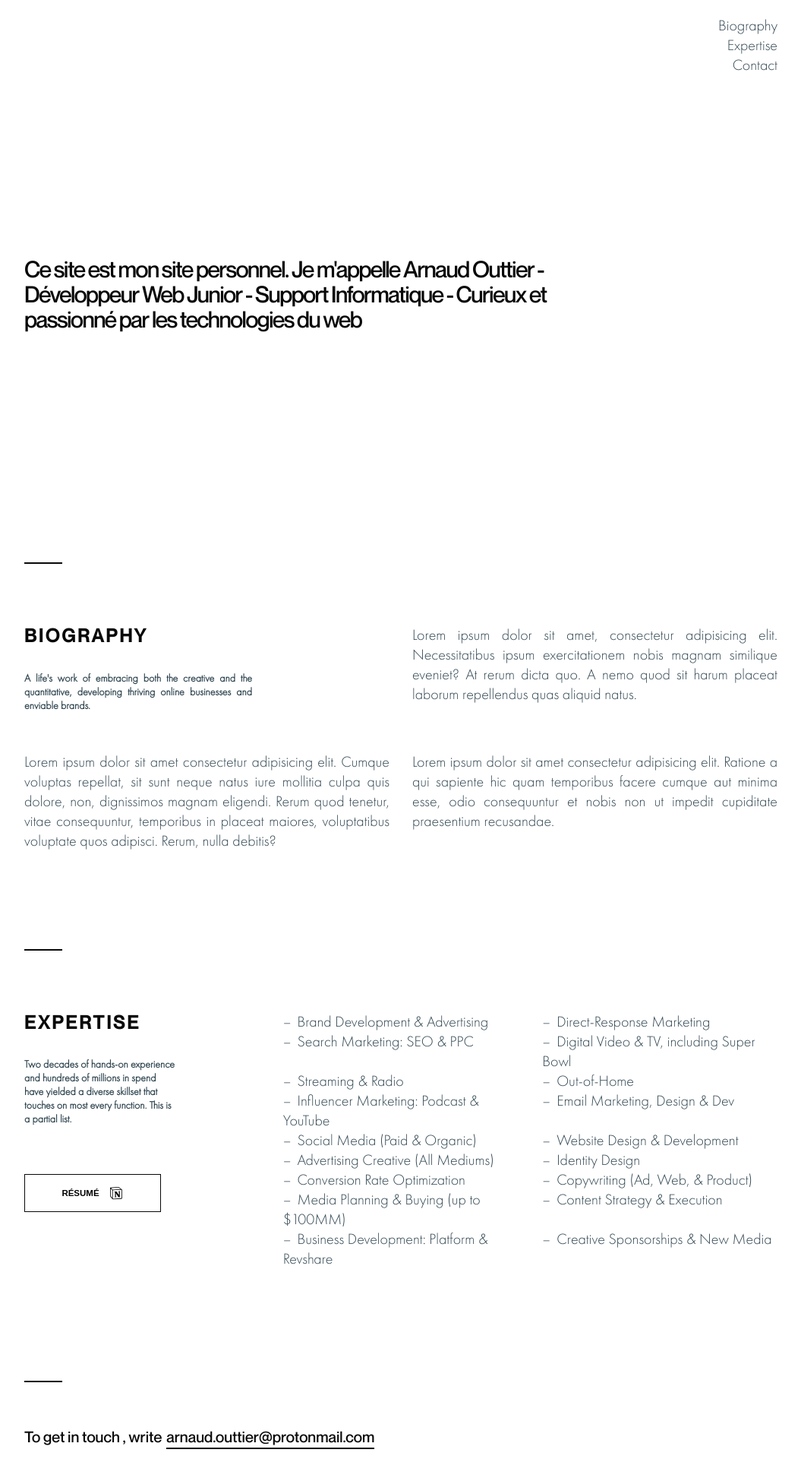
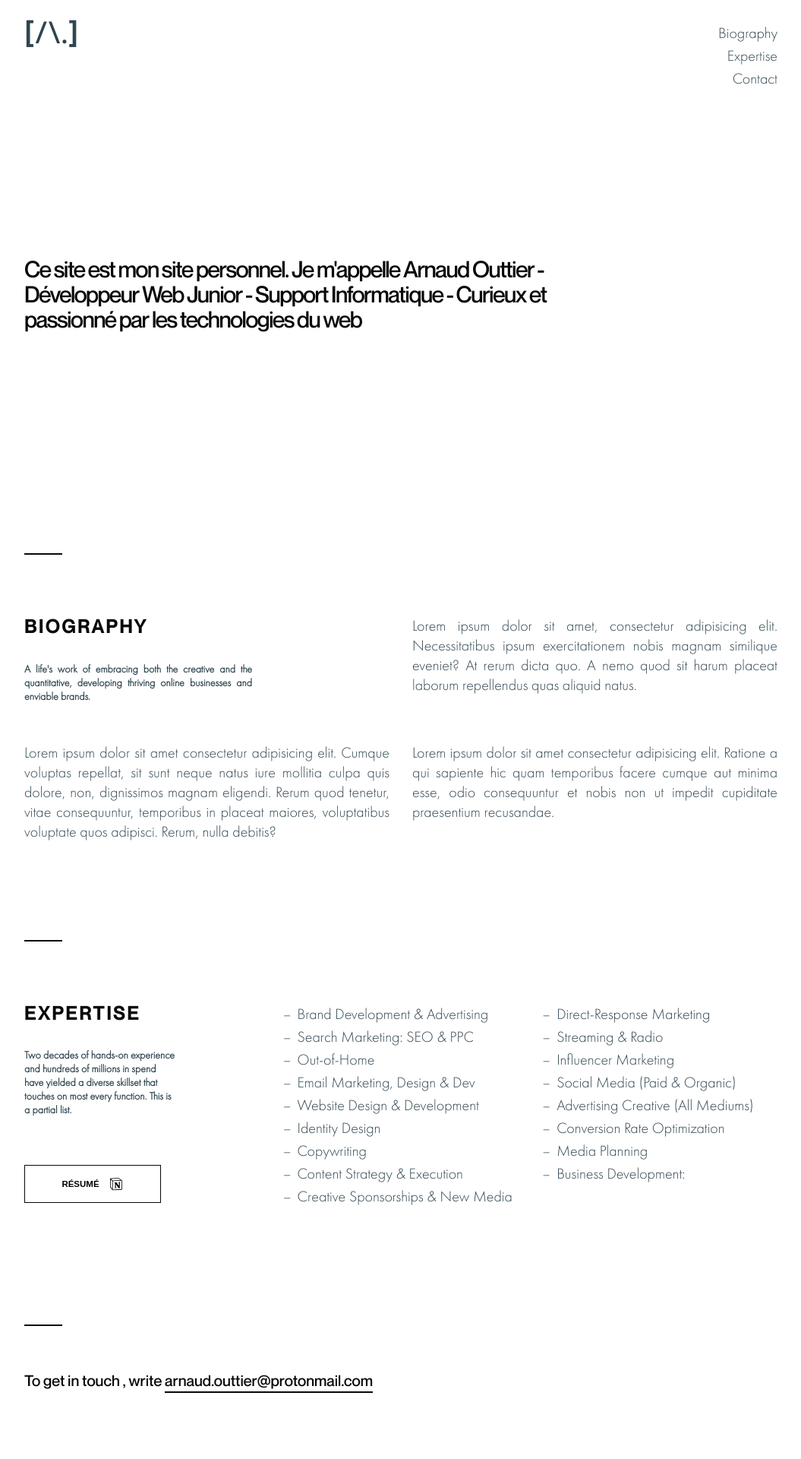
Before and after one commit to arnaudouttier/arnaud-personnal-tailwind, a Vue app: page / in a window 1280 px wide. Shown: the top 1920 px of the page at 76% size, without its empty margins (112-1167 px from the left). Built offline with nearby package versions, Linux system fonts and the light colour scheme.

Commit message:
add logo smooth scroll

```diff
--- a/src/assets/scss/_global.scss
+++ b/src/assets/scss/_global.scss
@@ -5,6 +5,7 @@
 // 1rem = 10px
 html {
     font-size: 62.5%;
+    scroll-behavior: smooth;
 }
 
 body{
@@ -42,8 +43,9 @@ p{
 
 ul {
     list-style: none;
-    line-height: 2.6rem;
+    line-height: 3rem;
     padding: 0;
+    white-space: nowrap;
 }
 
 a{
--- a/src/components/Biography.vue
+++ b/src/components/Biography.vue
@@ -1,5 +1,5 @@
 <template>
-  <section class="biography js-scroll fade-in">
+  <section id="biography" class="biography js-scroll fade-in">
     <div class="biography-header">
       <h2>Biography</h2>
       <p>
--- a/src/components/Contact.vue
+++ b/src/components/Contact.vue
@@ -1,7 +1,6 @@
 <template>
-  <section class="contact js-scroll fade-from-bottom">
-    <p>To get in touch , write</p>
-    <a href="">arnaud.outtier@protonmail.com</a>
+  <section id="contact" class="contact js-scroll fade-from-bottom">
+    <p>To get in touch , write <span>arnaud.outtier@protonmail.com</span></p>
   </section>
 </template>
 
@@ -28,9 +27,8 @@ export default {
   }
   p {
     display: inline;
-    margin-right: 6px;
   }
-  a {
+  span {
     position: relative;
 
     &:after {
--- a/src/components/Expertise.vue
+++ b/src/components/Expertise.vue
@@ -1,5 +1,5 @@
 <template>
-  <section class="expertise js-scroll fade-from-left">
+  <section id="expertise" class="expertise js-scroll fade-from-left">
     <div class="expertise-header">
       <h2>Expertise</h2>
       <p>
@@ -8,7 +8,7 @@
         This is a partial list.
       </p>
     </div>
-    <a href="#">
+    <a href="https://congruous-potassium-ce0.notion.site/Resume-4a6d8379539b4c90b69b924135f02583" target="blank">
       <button class="button">
         résumé
         <svg
@@ -29,10 +29,9 @@
         <li>Brand Development & Advertising</li>
         <li>Direct-Response Marketing</li>
         <li>Search Marketing: SEO & PPC</li>
-        <li>Digital Video & TV, including Super Bowl</li>
         <li>Streaming & Radio</li>
         <li>Out-of-Home</li>
-        <li>Influencer Marketing: Podcast & YouTube</li>
+        <li>Influencer Marketing</li>
         <li>Email Marketing, Design & Dev</li>
         <li>Social Media (Paid & Organic)</li>
 
@@ -40,10 +39,10 @@
         <li>Advertising Creative (All Mediums)</li>
         <li>Identity Design</li>
         <li>Conversion Rate Optimization</li>
-        <li>Copywriting (Ad, Web, & Product)</li>
-        <li>Media Planning & Buying (up to $100MM)</li>
+        <li>Copywriting</li>
+        <li>Media Planning </li>
         <li>Content Strategy & Execution</li>
-        <li>Business Development: Platform & Revshare</li>
+        <li>Business Development:</li>
         <li>Creative Sponsorships & New Media</li>
       </ul>
     </div>
--- a/src/components/Header.vue
+++ b/src/components/Header.vue
@@ -1,11 +1,16 @@
 <template>
-  <header ref="scrollSections" id="header" class="site-header">
-    <Nav />
+  <header id="header" class="site-header">
+    <div class="header-top">
+      <div class="site-logo">
+        <h1>[/\.]</h1>
+      </div>
+      <Nav />
+    </div>
     <div class="site-intro">
       <h1>
         Ce site est mon site personnel. Je m'appelle Arnaud Outtier -
-        Développeur Web Junior - Support Informatique - Curieux et passionné par les
-        technologies du web
+        Développeur Web Junior - Support Informatique - Curieux et passionné par
+        les technologies du web
       </h1>
     </div>
   </header>
@@ -24,9 +29,24 @@ export default {
 
 <!-- Add "scoped" attribute to limit CSS to this component only -->
 <style lang="scss">
-// Large devices (desktops, 992px and up)
-.navigation {
-  margin-bottom: 10.2rem;
+@import "~@/assets/scss/variables.scss";
+
+.header-top {
+  margin-bottom: 14rem;
+  display: flex;
+  justify-content: space-between;
+
+  h1 {
+    font-size: 4rem;
+    letter-spacing: 1px;
+    color: $primary-color;
+    margin-top: 12px;
+  }
+}
+
+.site-logo {
+  opacity: 0;
+  transition: opacity 0.5s ease-in-out;
 }
 
 .site-intro {
@@ -38,8 +58,13 @@ export default {
   header {
     height: 90vh;
   }
-  .navigation {
-    margin-bottom: 24rem;
+
+  .header-top {
+    margin-bottom: 20rem;
+  }
+
+  .site-logo {
+    opacity: 1;
   }
 }
 
--- a/src/components/Nav.vue
+++ b/src/components/Nav.vue
@@ -2,13 +2,13 @@
   <nav class="navigation">
     <ul>
       <li>
-        <a href="">Biography</a>
+        <a href="#biography">Biography</a>
       </li>
       <li>
-        <a href="">Expertise</a>
+        <a href="#expertise">Expertise</a>
       </li>
       <li>
-        <a href="">Contact</a>
+        <a href="#contact">Contact</a>
       </li>
     </ul>
   </nav>
```
